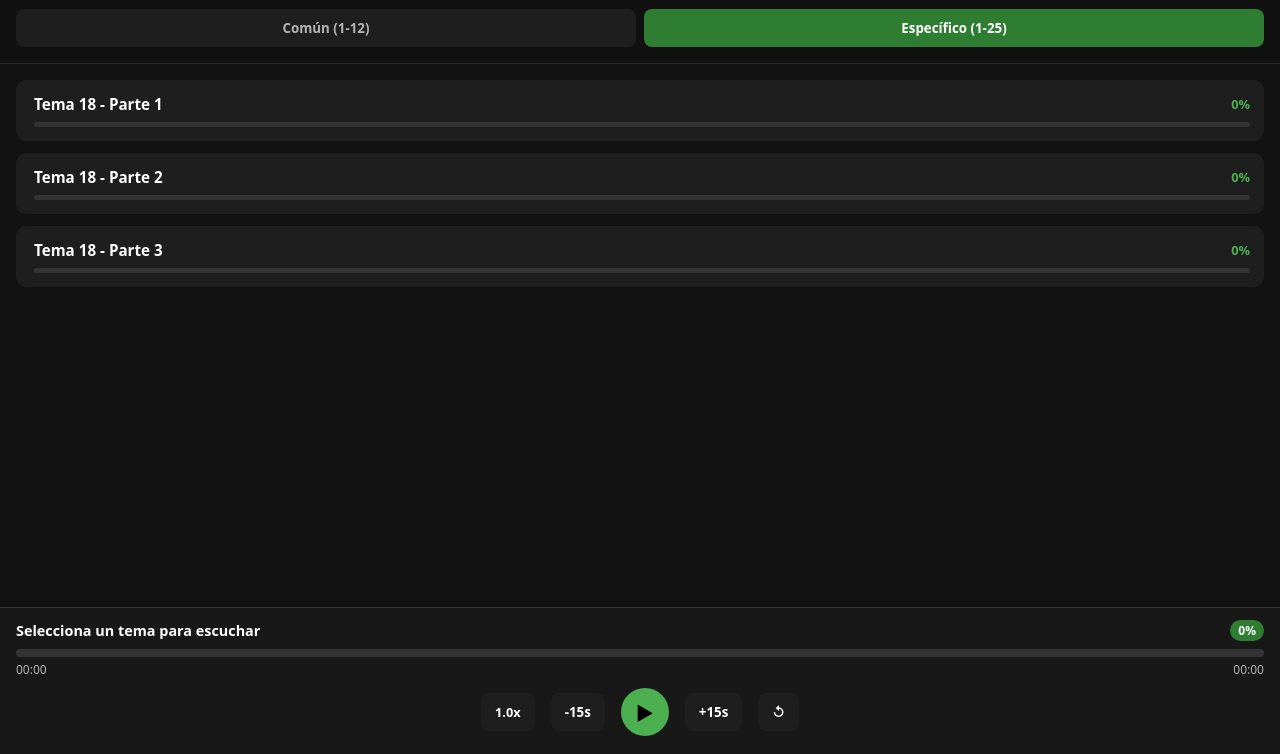
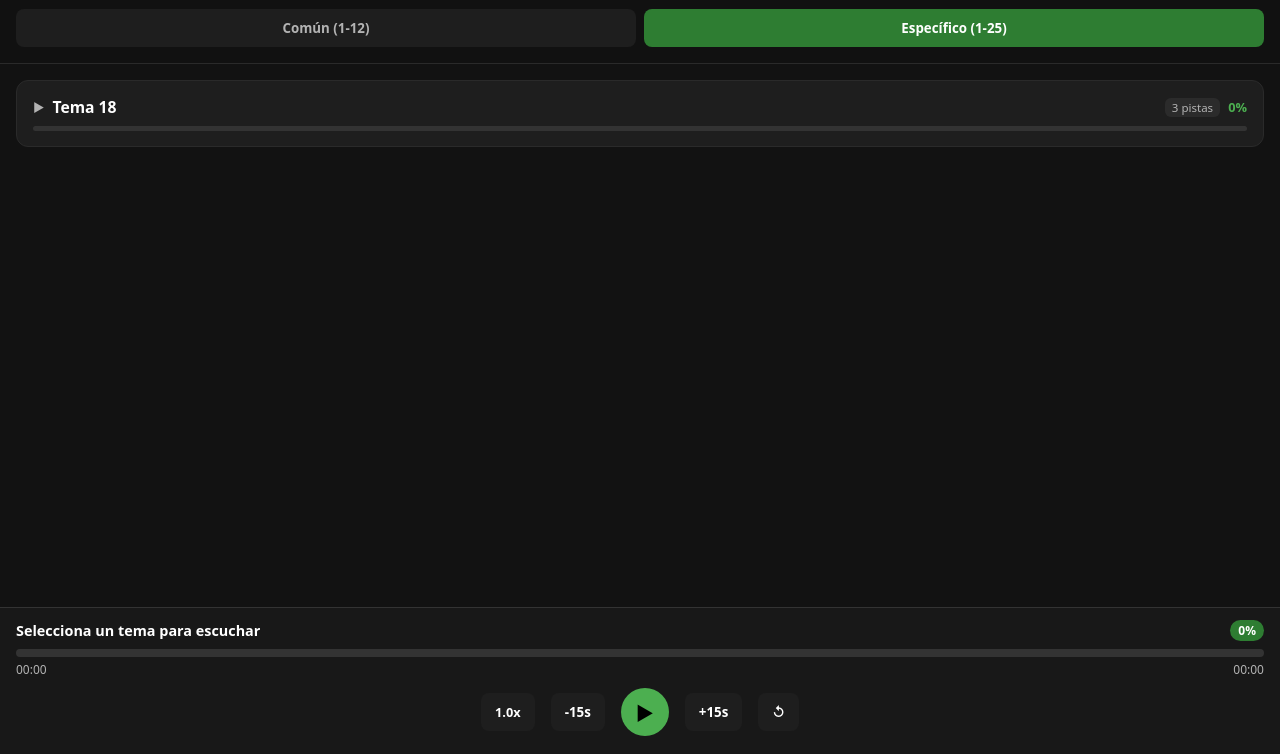
Before and after one commit to mmp00038/oposiciones-podcast, a plain HTML site: page index.html in a window 1280 px wide. Both pictures are taken after a click on the button "Específico (1-25)". Shown: the part 46-800 px from the top of the page. Drawn offline with Linux system fonts and the light colour scheme; no server answers.

Commit message:
limpiar inicio y agrupar pistas

```diff
--- a/app.js
+++ b/app.js
@@ -1,7 +1,7 @@
 import { initializeApp } from "https://www.gstatic.com/firebasejs/10.12.2/firebase-app.js";
 import { getDatabase, ref as dbRef, set, onValue } from "https://www.gstatic.com/firebasejs/10.12.2/firebase-database.js";
 
-// 1. PEGA AQUÍ LA CONFIGURACIÓN DE TU FIREBASE (la misma que tienes en test-oposiciones)
+// 1. PEGA AQUÍ LA CONFIGURACIÓN REAL DE TU FIREBASE (la de test-oposiciones)
 const firebaseConfig = {
     apiKey: "AIzaSyDxijpzkKAmP85H5MqYsS_UnnmS1ySAgC0",
     authDomain: "oposiciones-tests.firebaseapp.com",
@@ -13,28 +13,48 @@ const firebaseConfig = {
     measurementId: "G-55K6MR5WKS"
 };
 
+let db = null;
+try {
+  if (firebaseConfig.apiKey !== "TU_API_KEY") {
     const app = initializeApp(firebaseConfig);
-const db = getDatabase(app);
+    db = getDatabase(app);
+  }
+} catch (error) {
+  console.error("Error inicializando Firebase:", error);
+}
 
 // 2. ENLACE BASE A TU RELEASE DE GITHUB
 const BASE_URL = "https://github.com/mmp00038/oposiciones-podcast/releases/download/audios";
 
-// 3. CATÁLOGO DE TEMAS
+// 3. CATÁLOGO AGRUPADO POR TEMAS
 const CATALOGO = {
   comun: [
-    // Aquí irán los temas comunes cuando los subas a la Release, por ejemplo:
-    // { id: "comun_t01_1", titulo: "Tema 1. La Constitución Española (Parte 1)", archivo: `${BASE_URL}/comun.Tema.1.-.1.mp4` }
+    // Ejemplo de cómo añadir un tema común cuando lo subas:
+    // {
+    //   temaId: "comun_t01",
+    //   titulo: "Tema 1. La Constitución Española de 1978",
+    //   partes: [
+    //     { id: "comun_t01_1", titulo: "Parte 1", archivo: `${BASE_URL}/comun.Tema.1.-.1.mp4` }
+    //   ]
+    // }
   ],
   especifico: [
-    { id: "esp_t18_1", titulo: "Tema 18 - Parte 1", archivo: `${BASE_URL}/1.Tema.18.-.1.mp4` },
-    { id: "esp_t18_2", titulo: "Tema 18 - Parte 2", archivo: `${BASE_URL}/1.Tema.18.-.2.mp4` },
-    { id: "esp_t18_3", titulo: "Tema 18 - Parte 3", archivo: `${BASE_URL}/1.Tema.18.-.3.mp4` }
+    {
+      temaId: "esp_t18",
+      titulo: "Tema 18",
+      partes: [
+        { id: "esp_t18_1", titulo: "Parte 1", archivo: `${BASE_URL}/1.Tema.18.-.1.mp4` },
+        { id: "esp_t18_2", titulo: "Parte 2", archivo: `${BASE_URL}/1.Tema.18.-.2.mp4` },
+        { id: "esp_t18_3", titulo: "Parte 3", archivo: `${BASE_URL}/1.Tema.18.-.3.mp4` }
+      ]
+    }
   ]
 };
 
-// Empezamos mostrando 'especifico' porque es donde tienes ya subido el Tema 18
-let bloqueActual = "especifico";
+// Arranca sincronizado con la pestaña 'Común'
+let bloqueActual = "comun";
 let pistaActual = null;
+let temaAbiertoId = null; // Controla qué acordeón está desplegado
 let progresoGuardado = JSON.parse(localStorage.getItem("ama_podcast_progreso")) || {};
 const velocidades = [1.0, 1.25, 1.5, 1.75, 2.0];
 let idxVelocidad = 0;
@@ -50,6 +70,7 @@ const currentTitle = document.getElementById("current-title");
 const currentPercent = document.getElementById("current-percent");
 
 // Sincronización en tiempo real con Firebase Realtime Database
+if (db) {
   const progresoRef = dbRef(db, "podcast_progreso");
   onValue(progresoRef, (snapshot) => {
     const dataNube = snapshot.val();
@@ -65,25 +86,76 @@ onValue(progresoRef, (snapshot) => {
       renderLista();
     }
   });
+}
 
 function renderLista() {
   listaEl.innerHTML = "";
-  const episodios = CATALOGO[bloqueActual];
+  const temas = CATALOGO[bloqueActual];
 
-  if (!episodios || episodios.length === 0) {
+  if (!temas || temas.length === 0) {
     listaEl.innerHTML = `<p style="color: #b3b3b3; text-align: center; padding: 30px 10px;">Aún no hay audios añadidos en este bloque.</p>`;
     return;
   }
 
-  episodios.forEach(ep => {
-    const data = progresoGuardado[ep.id] || { time: 0, duration: 0, percent: 0, completed: false };
-    const isPlaying = pistaActual && pistaActual.id === ep.id;
+  temas.forEach(tema => {
+    // Calcular porcentaje global del tema (media de todas sus partes)
+    let sumaPorcentajes = 0;
+    let contienePistaActiva = false;
+
+    tema.partes.forEach(parte => {
+      const data = progresoGuardado[parte.id] || { percent: 0, completed: false };
+      sumaPorcentajes += data.completed ? 100 : (data.percent || 0);
+      if (pistaActual && pistaActual.id === parte.id) {
+        contienePistaActiva = true;
+      }
+    });
+
+    const pctGlobal = Math.round(sumaPorcentajes / tema.partes.length);
+    const temaCompletado = pctGlobal === 100;
+    const estaAbierto = temaAbiertoId === tema.temaId;
+
+    const grupoEl = document.createElement("div");
+    grupoEl.className = `tema-grupo ${estaAbierto ? "open" : ""} ${contienePistaActiva ? "has-playing" : ""}`;
+
+    // Cabecera desplegable del tema
+    const headerEl = document.createElement("div");
+    headerEl.className = "tema-header";
+    headerEl.innerHTML = `
+      <div class="tema-top">
+        <span class="tema-titulo">
+          <span class="chevron">▶</span>
+          ${tema.titulo}
+        </span>
+        <div class="tema-meta">
+          <span class="partes-badge">${tema.partes.length} ${tema.partes.length === 1 ? "pista" : "pistas"}</span>
+          <span class="ep-percent ${temaCompletado ? "done" : ""}">
+            ${temaCompletado ? "✓ 100%" : `${pctGlobal}%`}
+          </span>
+        </div>
+      </div>
+      <div class="mini-progress-bg">
+        <div class="mini-progress-fill" style="width: ${pctGlobal}%"></div>
+      </div>
+    `;
+
+    headerEl.onclick = () => {
+      temaAbiertoId = (temaAbiertoId === tema.temaId) ? null : tema.temaId;
+      renderLista();
+    };
+
+    // Contenedor de las partes interiores
+    const partesContainer = document.createElement("div");
+    partesContainer.className = "tema-partes";
+
+    tema.partes.forEach(parte => {
+      const data = progresoGuardado[parte.id] || { time: 0, duration: 0, percent: 0, completed: false };
+      const isPlaying = pistaActual && pistaActual.id === parte.id;
 
       const card = document.createElement("div");
       card.className = `episodio-card ${isPlaying ? "playing" : ""}`;
       card.innerHTML = `
         <div class="ep-header">
-        <span class="ep-title">${ep.titulo}</span>
+          <span class="ep-title">${parte.titulo}</span>
           <span class="ep-percent ${data.completed ? "done" : ""}">
             ${data.completed ? "✓ Completado" : `${data.percent}%`}
           </span>
@@ -92,33 +164,41 @@ function renderLista() {
           <div class="mini-progress-fill" style="width: ${data.percent}%"></div>
         </div>
       `;
-    card.onclick = () => cargarPista(ep);
-    listaEl.appendChild(card);
+      card.onclick = (e) => {
+        e.stopPropagation(); // Evita que se cierre el acordeón al pulsar la pista
+        cargarPista(parte, tema.titulo);
+      };
+      partesContainer.appendChild(card);
+    });
+
+    grupoEl.appendChild(headerEl);
+    grupoEl.appendChild(partesContainer);
+    listaEl.appendChild(grupoEl);
   });
 }
 
-function cargarPista(ep) {
+function cargarPista(ep, tituloTema) {
   if (pistaActual) guardarProgreso(true);
 
-  pistaActual = ep;
-  currentTitle.textContent = "Cargando " + ep.titulo + "...";
+  const nombreCompleto = `${tituloTema} · ${ep.titulo}`;
+  pistaActual = { ...ep, nombreCompleto };
+  currentTitle.textContent = "Cargando " + nombreCompleto + "...";
   audio.src = ep.archivo;
   audio.playbackRate = velocidades[idxVelocidad];
 
   const saved = progresoGuardado[ep.id];
 
   audio.onloadedmetadata = () => {
-    currentTitle.textContent = ep.titulo;
+    currentTitle.textContent = nombreCompleto;
     timeTotal.textContent = formatTime(audio.duration);
     if (saved && !saved.completed && saved.time > 0) {
-      // Retroceso inteligente de 4 segundos para retomar el hilo
       audio.currentTime = Math.max(0, saved.time - 4);
     } else {
       audio.currentTime = 0;
     }
     audio.play();
     btnPlay.textContent = "❚❚";
-    actualizarMediaSession(ep);
+    actualizarMediaSession(nombreCompleto);
     renderLista();
   };
 
@@ -148,7 +228,7 @@ function guardarProgreso(forzar = false) {
 
   progresoGuardado[pistaActual.id] = registro;
   localStorage.setItem("ama_podcast_progreso", JSON.stringify(progresoGuardado));
-  set(dbRef(db, `podcast_progreso/${pistaActual.id}`), registro);
+  if (db) set(dbRef(db, `podcast_progreso/${pistaActual.id}`), registro);
   renderLista();
 }
 
@@ -186,7 +266,7 @@ document.getElementById("btn-reset").onclick = () => {
   const registro = { time: 0, duration: Math.floor(audio.duration), percent: 0, completed: false, updatedAt: Date.now() };
   progresoGuardado[pistaActual.id] = registro;
   localStorage.setItem("ama_podcast_progreso", JSON.stringify(progresoGuardado));
-  set(dbRef(db, `podcast_progreso/${pistaActual.id}`), registro);
+  if (db) set(dbRef(db, `podcast_progreso/${pistaActual.id}`), registro);
   renderLista();
 };
 
@@ -207,10 +287,10 @@ document.querySelectorAll(".tab-btn").forEach(btn => {
   };
 });
 
-function actualizarMediaSession(ep) {
+function actualizarMediaSession(nombreCompleto) {
   if ("mediaSession" in navigator) {
     navigator.mediaSession.metadata = new MediaMetadata({
-      title: ep.titulo,
+      title: nombreCompleto,
       artist: "Oposiciones AMA - C1.2100",
       album: bloqueActual === "comun" ? "Temario Común" : "Temario Específico"
     });
--- a/style.css
+++ b/style.css
@@ -86,3 +86,93 @@ body {
 .ctrl-btn { background: var(--surface); border: none; color: #fff; padding: 10px 14px; border-radius: 8px; font-weight: 600; cursor: pointer; }
 .play-btn { background: var(--primary-light); color: #000; width: 48px; height: 48px; border-radius: 50%; font-size: 1.2rem; display: flex; align-items: center; justify-content: center; }
 .speed-btn { font-size: 0.8rem; min-width: 52px; }
+
+/* Estilos para temas agrupados (Acordeón) */
+.tema-grupo {
+  background: var(--surface);
+  border-radius: 12px;
+  overflow: hidden;
+  border: 1px solid #2a2a2a;
+}
+
+.tema-grupo.has-playing {
+  border-color: var(--primary-light);
+}
+
+.tema-header {
+  padding: 15px 16px;
+  cursor: pointer;
+  display: flex;
+  flex-direction: column;
+  gap: 8px;
+  transition: background 0.2s;
+}
+
+.tema-header:hover {
+  background: var(--surface-hover);
+}
+
+.tema-top {
+  display: flex;
+  justify-content: space-between;
+  align-items: center;
+  gap: 10px;
+}
+
+.tema-titulo {
+  font-weight: 700;
+  font-size: 0.98rem;
+  display: flex;
+  align-items: center;
+  gap: 8px;
+}
+
+.chevron {
+  font-size: 0.75rem;
+  color: var(--text-muted);
+  transition: transform 0.25s ease;
+}
+
+.tema-grupo.open .chevron {
+  transform: rotate(90deg);
+  color: var(--primary-light);
+}
+
+.tema-meta {
+  display: flex;
+  align-items: center;
+  gap: 8px;
+  flex-shrink: 0;
+}
+
+.partes-badge {
+  font-size: 0.72rem;
+  background: #2b2b2b;
+  color: var(--text-muted);
+  padding: 2px 7px;
+  border-radius: 6px;
+}
+
+.tema-partes {
+  display: none;
+  flex-direction: column;
+  gap: 8px;
+  padding: 0 12px 14px 12px;
+  background: #171717;
+  border-top: 1px solid #262626;
+}
+
+.tema-grupo.open .tema-partes {
+  display: flex;
+  padding-top: 10px;
+}
+
+.tema-partes .episodio-card {
+  background: #222222;
+  padding: 11px 13px;
+  border-radius: 8px;
+}
+
+.tema-partes .episodio-card.playing {
+  background: #1f2e21;
+}
```
Lines whose indentation alone changed are shown as unchanged.
